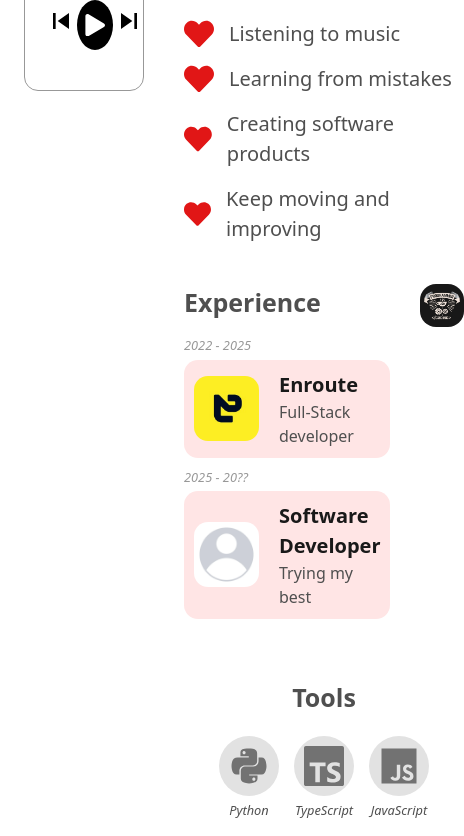
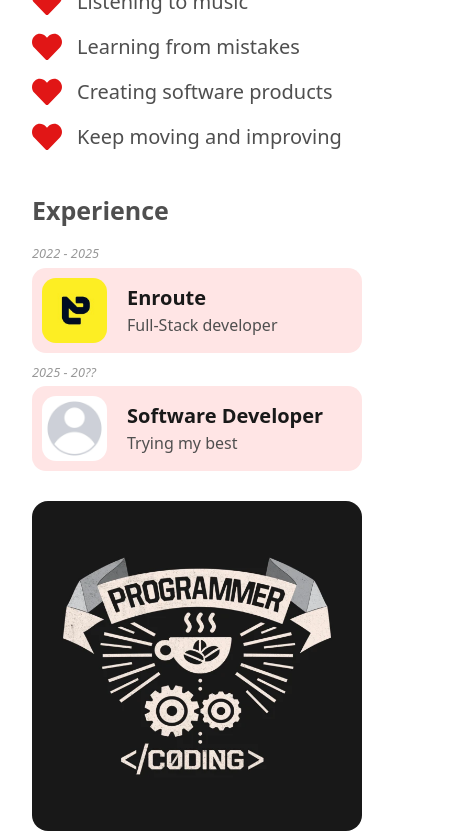
Before and after one commit to LuisRococo/luis-roberto-II, a React (Vite) app: page / in a window 390 px wide. Shown: the part 1156-1992 px from the top of the page, 464 px wide, since content can reach past the window. Built offline with nearby package versions, Linux system fonts and the light colour scheme.

Commit message:
make website responsive

```diff
--- a/src/App.module.css
+++ b/src/App.module.css
@@ -24,11 +24,36 @@
     flex-direction: column;
     gap: 20px; */
   }
-}
 
-@media (max-width: 768px) {
-  .colIzquierda,
-  .colDerecha {
-    grid-column: span 12;
+  @media (max-width: 768px) {
+    gap: 20px;
+
+    .grid-left-col,
+    .grid-right-col {
+      grid-column: span 12;
+    }
+  }
+
+  @media (max-width: 1400px) {
+    .grid-left-col {
+      grid-column: span 5;
+    }
+
+    .grid-right-col {
+      grid-column: span 7;
+    }
+  }
+
+  /* --mq-join-columns */
+  @media (max-width: 1000px) {
+    .grid-left-col {
+      grid-column: span 12;
+      order: 2;
+    }
+
+    .grid-right-col {
+      grid-column: span 12;
+      order: 1;
+    }
   }
 }
--- a/src/components/ExperienceSection/Experience.module.css
+++ b/src/components/ExperienceSection/Experience.module.css
@@ -1,11 +1,29 @@
 .container {
   margin-top: 40px;
   display: grid;
-  grid-template-columns: repeat(2, 1fr);
+  grid-template-columns: repeat(12, 1fr);
   gap: 30px;
 
   h2 {
     margin-bottom: 15px;
+  }
+
+  .left-side {
+    grid-column: span 6;
+  }
+
+  .right-side {
+    grid-column: span 6;
+  }
+
+  @media (max-width: 1300px) {
+    .left-side {
+      grid-column: span 12;
+    }
+
+    .right-side {
+      grid-column: span 12;
+    }
   }
 }
 
--- a/src/components/MusicPlayer/MusicPlayer.module.css
+++ b/src/components/MusicPlayer/MusicPlayer.module.css
@@ -94,3 +94,10 @@
 .hidden {
   display: none;
 }
+
+/* --mq-join-columns */
+@media (max-width: 1000px) {
+  .player {
+    border: none;
+  }
+}
--- a/src/components/SocialsCard/SocialsCards.module.css
+++ b/src/components/SocialsCard/SocialsCards.module.css
@@ -15,3 +15,10 @@
     margin-top: 16px;
   }
 }
+
+/* --mq-join-columns */
+@media (max-width: 1000px) {
+  .card {
+    border: none;
+  }
+}
--- a/src/index.css
+++ b/src/index.css
@@ -24,6 +24,8 @@
   --fs-lg: 1.563rem;
   --fs-xl: 1.953rem;
   --fs-xxl: 2.441rem;
+
+  --mq-join-columns: 1000px;
 }
 
 body {
@@ -36,12 +38,32 @@ body {
 
 .container {
   padding: 0 12rem;
+  /* max-width: 1300px;
+  margin-right: auto;
+  margin-left: auto; */
 }
 
-/* Responsivo: Si la pantalla es pequeña, 120px es mucho. Bajamos el margen. */
+@media (max-width: 1600px) {
+  .container {
+    padding: 0 7rem;
+  }
+}
+
+@media (max-width: 1400px) {
+  .container {
+    padding: 0 6rem;
+  }
+}
+
+@media (max-width: 1200px) {
+  .container {
+    padding: 0 4rem;
+  }
+}
+
 @media (max-width: 768px) {
   .container {
-    padding: 0 1.5rem; /* Margen de 24px en móviles */
+    padding: 0 2rem;
   }
 }
 
```
